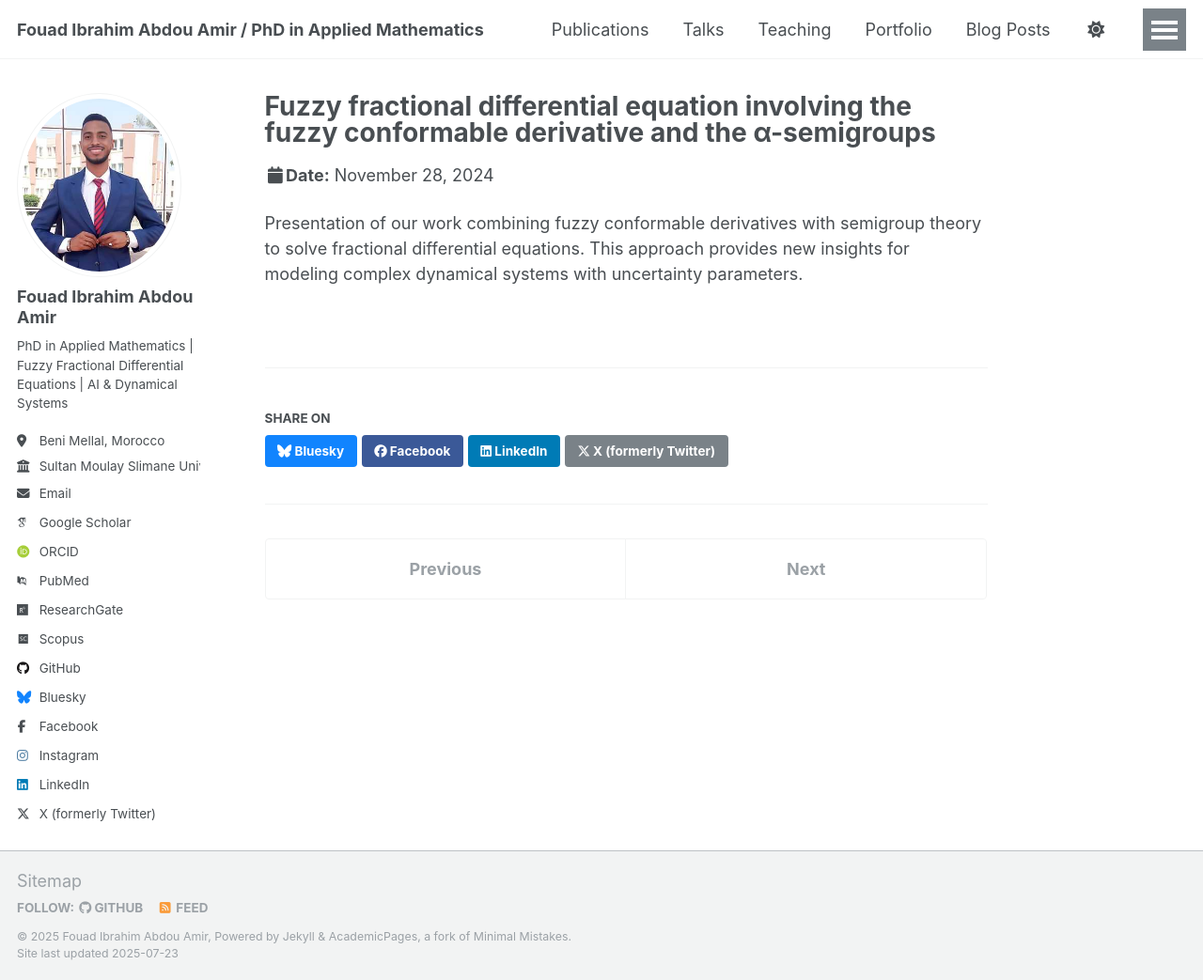
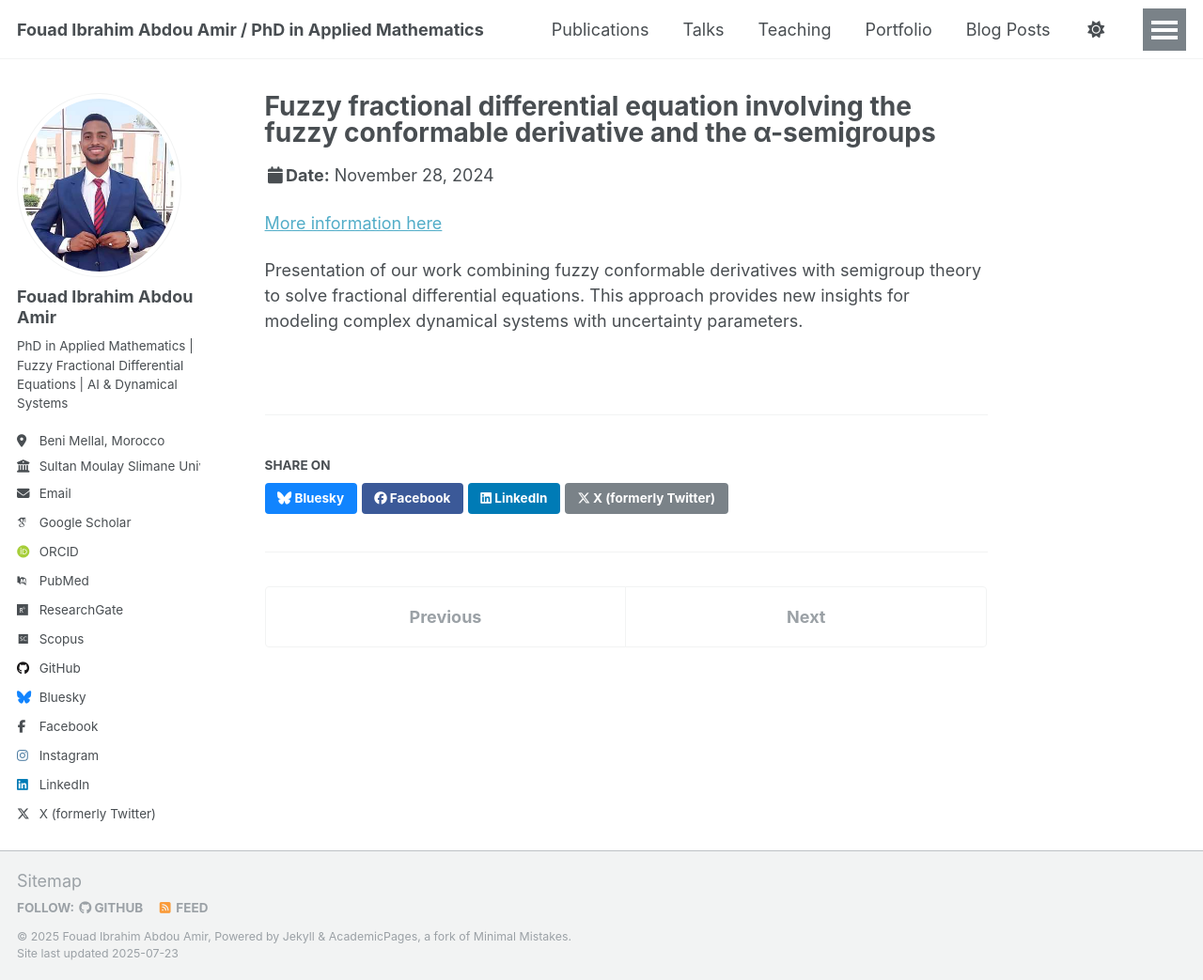
Before and after one commit to fouad-ibrahimabdouamir/fouad-ibrahim.github.io, a Jekyll site: the page built from _talks/2024-11-28-icame.md, in a window 1280 px wide and 1043 px high. Shown: the whole window at 94% size. Built offline with Jekyll 4.4.1, drawn with Linux system fonts in a browser that asks for light colours; some web fonts are replaced; a script that is not in the unit is left out.

Commit message:
Update 2024-11-28-icame.md

```diff
--- a/_talks/2024-11-28-icame.md
+++ b/_talks/2024-11-28-icame.md
@@ -11,4 +11,6 @@ status: "Accepted for oral presentation"  # À mettre à jour après la confére
 slides: "/files/ICAME'24.pdf"  # À ajouter après l'événement
 ---
 
+[More information here](https://icame24.sciencesconf.org/583541)
+
 Presentation of our work combining fuzzy conformable derivatives with semigroup theory to solve fractional differential equations. This approach provides new insights for modeling complex dynamical systems with uncertainty parameters.
```
